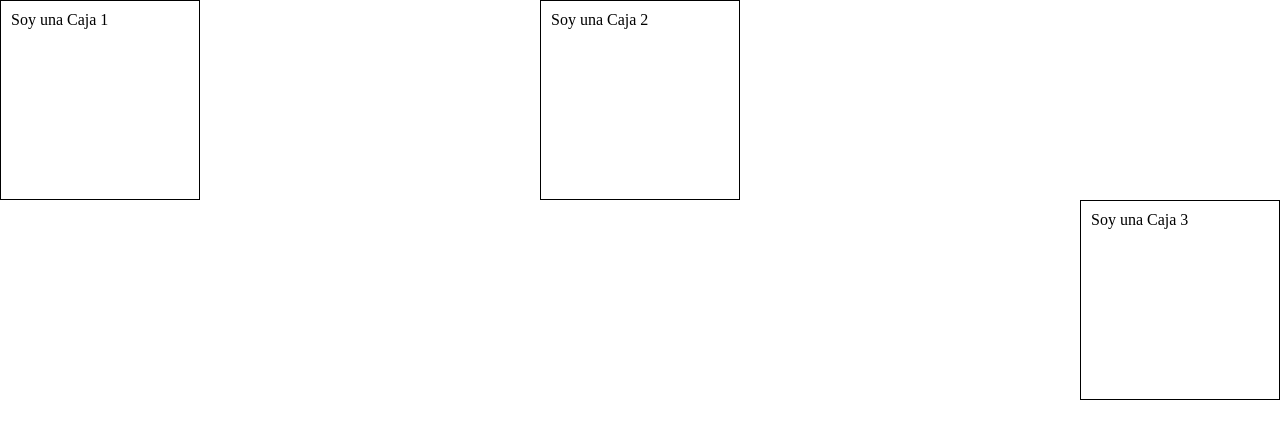
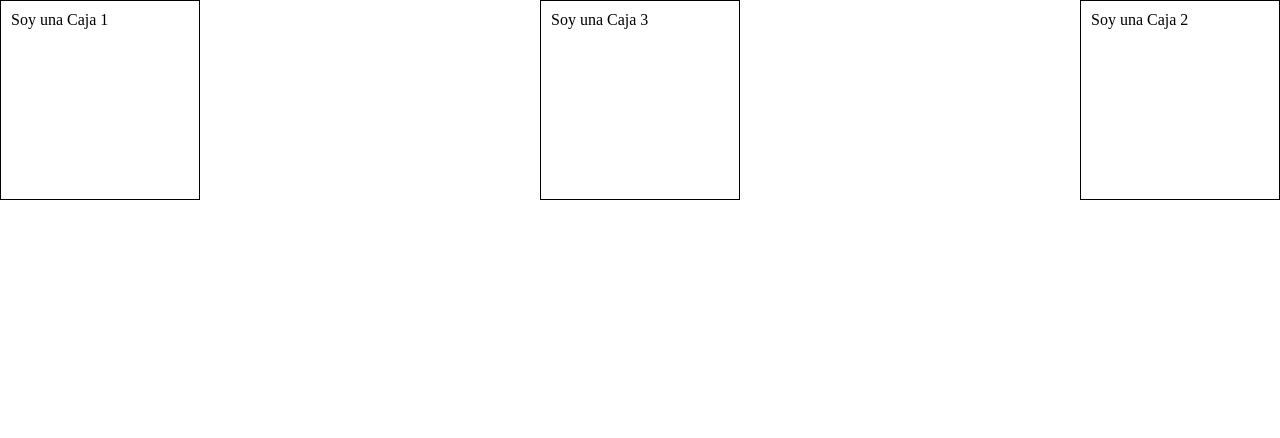
Before and after one commit to benjiCastillo/frontendM1, a plain HTML site: page bloques/index.html in a window 1280 px wide. Drawn offline with Linux system fonts and the light colour scheme.

Commit message:
bloque, centrado

```diff
--- a/bloques/css/style.css
+++ b/bloques/css/style.css
@@ -7,27 +7,22 @@ body{
     height: 200px;
     border: 1px solid black;
     padding: 10px;
+    box-sizing: border-box;
     float: left;
-    /* display:inline-block; */
-    box-sizing: border-box;
 }
 .container-2{
     width: 200px;
     height: 200px;
     border: 1px solid black;
     padding: 10px;
-    /* display:inline-block; */
     box-sizing: border-box;
-    display: block;
-    margin: 0 auto;
-
+    float: right;
 }
 .container-3{
     width: 200px;
     height: 200px;
     border: 1px solid black;
     padding: 10px;
-    float: right;
-    /* display:inline-block; */
     box-sizing: border-box;
+    margin: 0 auto;
 }
```
Also changed, not shown: bloques/index.html (+0 -10 lines).
